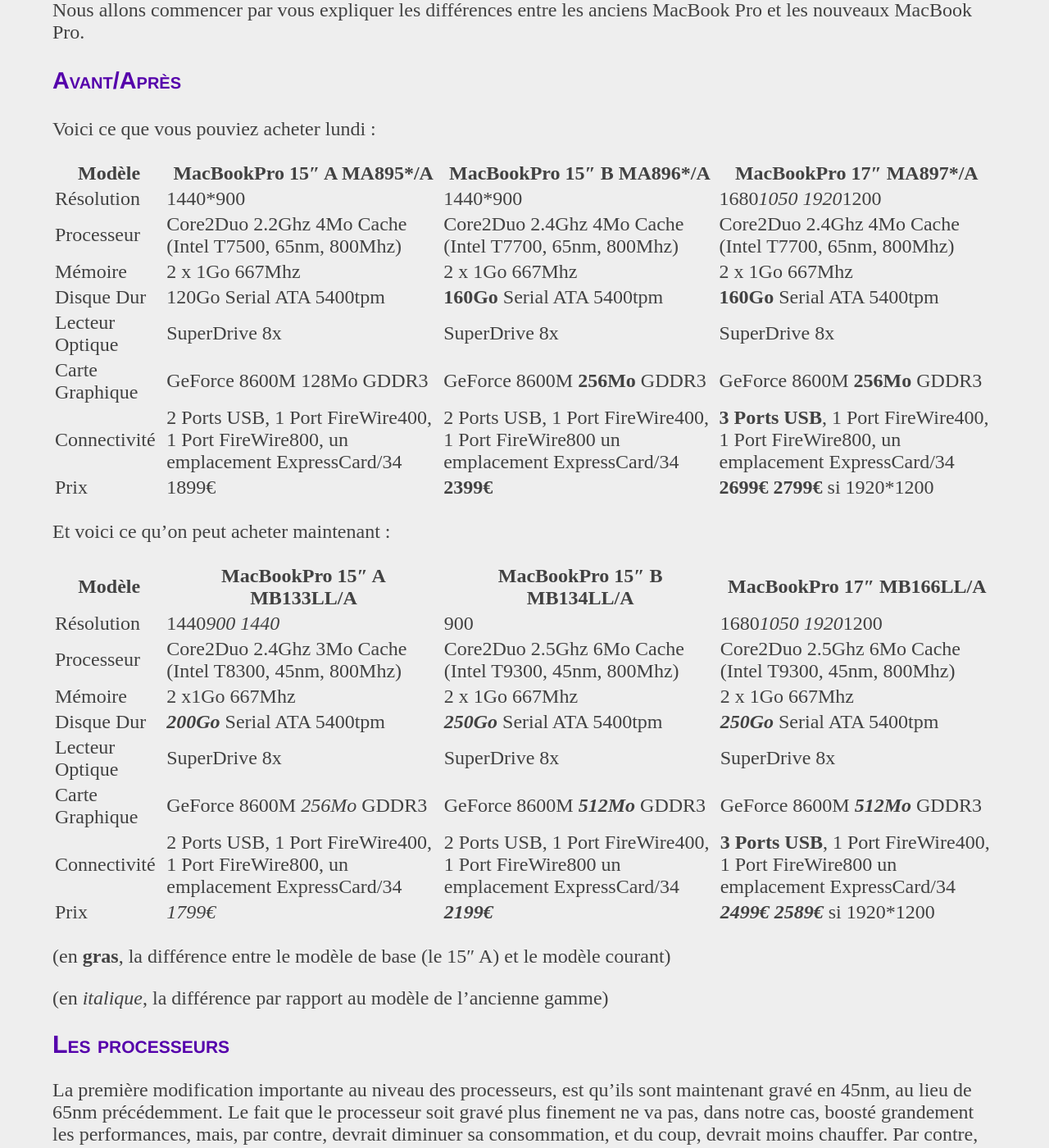
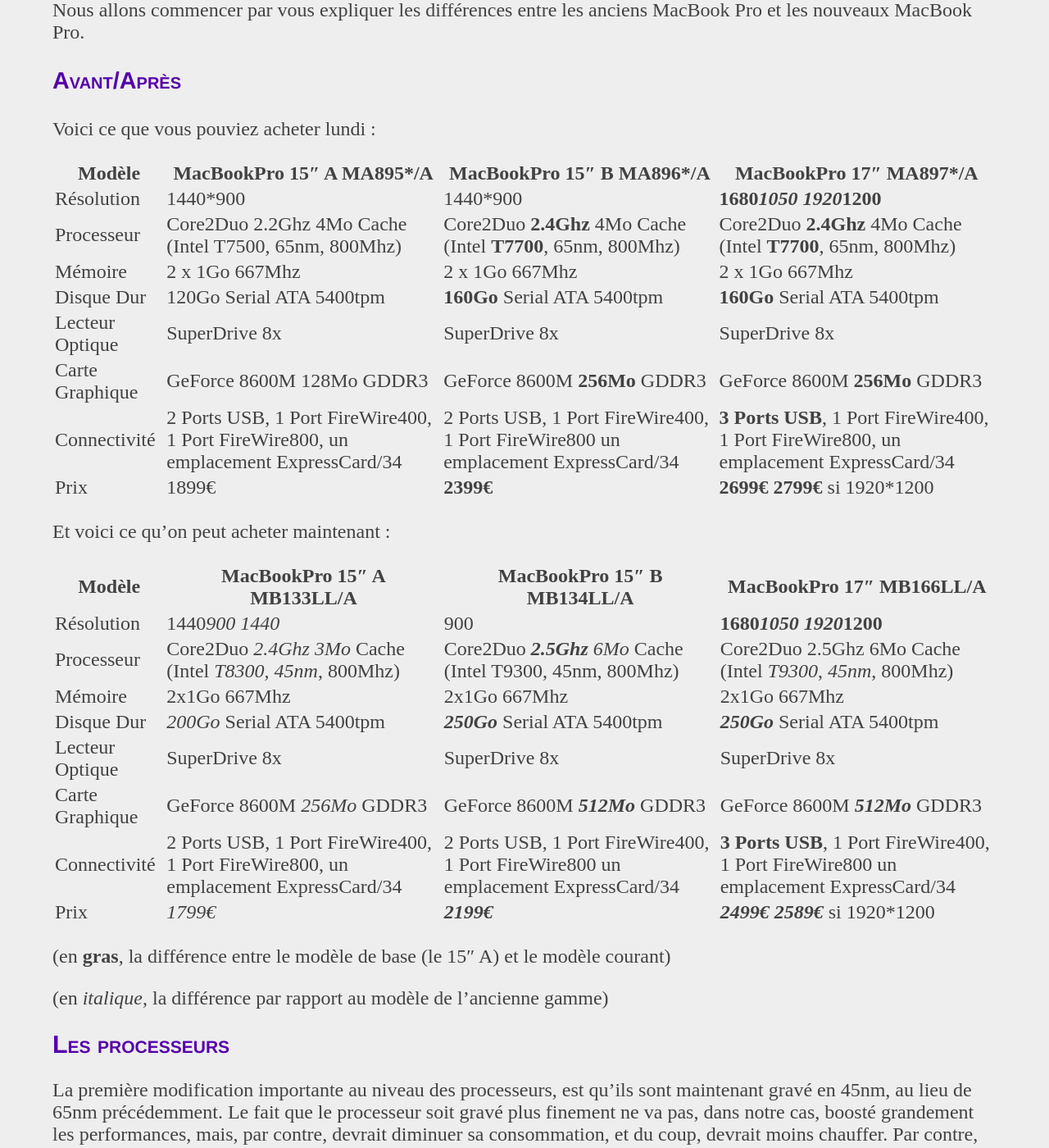
Before and after one commit to MarcosIckx/PreviewMarcosxNet, a Jekyll site: the page built from _posts/2008/2008-02-26-apple-met-a-jour-ses-macbookpro.md, in a window 1280 px wide and 1400 px high, scrolled down 2405 px. Shown: the whole window at 82% size. Built offline with Jekyll 4.4.1, drawn with Linux system fonts in a browser that asks for light colours.

Commit message:
Update 2008-02-26-apple-met-a-jour-ses-macbookpro.md

```diff
--- a/_posts/2008/2008-02-26-apple-met-a-jour-ses-macbookpro.md
+++ b/_posts/2008/2008-02-26-apple-met-a-jour-ses-macbookpro.md
@@ -72,8 +72,8 @@
 
 |Modèle	|MacBookPro 15″ A MA895*/A	|MacBookPro 15″ B MA896*/A	|MacBookPro 17″ MA897*/A|
 |--|--|--|--|
-| Résolution	|1440*900	| 1440*900	|1680*1050 1920*1200 |
-| Processeur	| Core2Duo 2.2Ghz 4Mo Cache (Intel T7500, 65nm, 800Mhz) | Core2Duo 2.4Ghz 4Mo Cache (Intel T7700, 65nm, 800Mhz) | Core2Duo 2.4Ghz 4Mo Cache (Intel T7700, 65nm, 800Mhz) |
+| Résolution	|1440*900	| 1440*900	|**1680*1050 1920*1200** |
+| Processeur	| Core2Duo 2.2Ghz 4Mo Cache (Intel T7500, 65nm, 800Mhz) | Core2Duo **2.4Ghz** 4Mo Cache (Intel **T7700**, 65nm, 800Mhz) | Core2Duo **2.4Ghz** 4Mo Cache (Intel **T7700**, 65nm, 800Mhz) |
 | Mémoire	|2 x 1Go 667Mhz	| 2 x 1Go 667Mhz	| 2 x 1Go 667Mhz |
 |Disque Dur	| 120Go Serial ATA 5400tpm	|**160Go** Serial ATA 5400tpm| 	**160Go** Serial ATA 5400tpm |
 | Lecteur Optique	| SuperDrive 8x| 	SuperDrive 8x | 	SuperDrive 8x |
@@ -85,10 +85,10 @@
 
 | Modèle	| MacBookPro 15″ A MB133LL/A	| MacBookPro 15″ B MB134LL/A	| MacBookPro 17″ MB166LL/A |
 |--|--|--|--|
-| Résolution	| 1440*900	1440*| 900	| 1680*1050 1920*1200 |
-| Processeur	| Core2Duo 2.4Ghz 3Mo Cache (Intel T8300, 45nm, 800Mhz) |Core2Duo 2.5Ghz 6Mo Cache (Intel T9300, 45nm, 800Mhz) | Core2Duo 2.5Ghz 6Mo Cache (Intel T9300, 45nm, 800Mhz) |
-| Mémoire	| 2 x1Go 667Mhz	| 2 x 1Go 667Mhz	| 2 x 1Go 667Mhz |
-| Disque Dur	| ***200Go*** Serial ATA 5400tpm	| ***250Go*** Serial ATA 5400tpm	| ***250Go*** Serial ATA 5400tpm |
+| Résolution	| 1440*900	1440*| 900	| __1680*1050 1920*1200__ |
+| Processeur	| Core2Duo *2.4Ghz* *3Mo* Cache (Intel *T8300, 45nm*, 800Mhz) |Core2Duo ***2.5Ghz*** *6Mo* Cache (Intel T9300, 45nm, 800Mhz) | Core2Duo 2.5Ghz 6Mo Cache (Intel *T9300*, *45nm*, 800Mhz) |
+| Mémoire	| 2x1Go 667Mhz	| 2x1Go 667Mhz	| 2x1Go 667Mhz |
+| Disque Dur	| *200Go* Serial ATA 5400tpm	| ***250Go*** Serial ATA 5400tpm	| ***250Go*** Serial ATA 5400tpm |
 | Lecteur Optique	| SuperDrive 8x	| SuperDrive 8x	| SuperDrive 8x|
 |Carte Graphique| GeForce 8600M *256Mo* GDDR3	 | GeForce 8600M ***512Mo*** GDDR3	|GeForce 8600M ***512Mo*** GDDR3 |
 | Connectivité|	2 Ports USB, 1 Port FireWire400, 1 Port FireWire800, un emplacement ExpressCard/34 |2 Ports USB, 1 Port FireWire400, 1 Port FireWire800 un emplacement ExpressCard/34 | **3 Ports USB**, 1 Port FireWire400, 1 Port FireWire800 un emplacement ExpressCard/34 |
```
